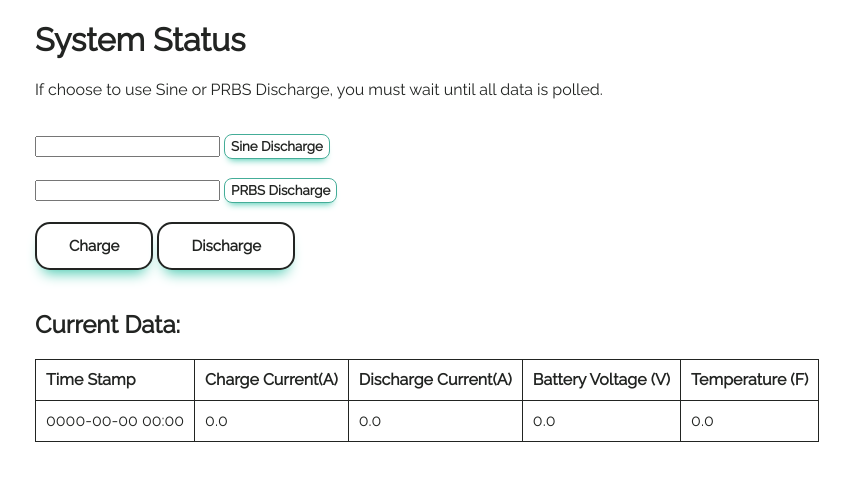
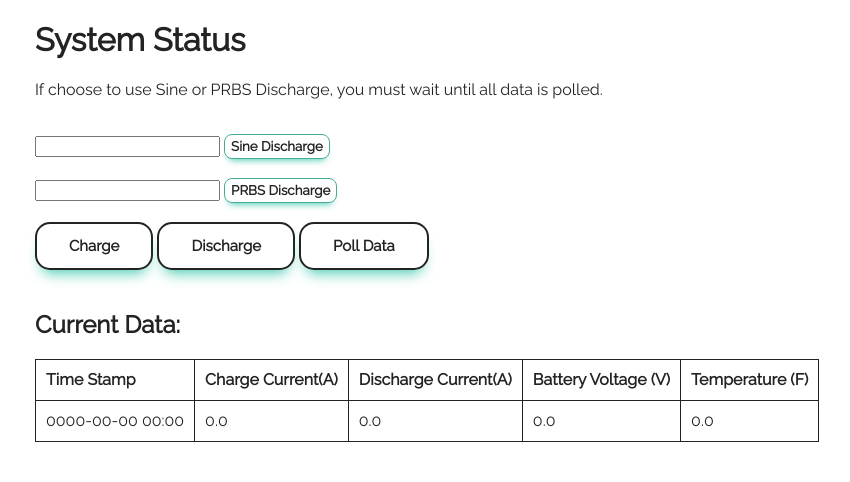
Before and after one commit to hannahjmlee/EmbeddedWebsite, a Flask app: page /data/ in a window 1280 px wide. Shown: the part 48-530 px from the top of the page, without its empty margins (15-865 px from the left). Run offline with Flask 2, Linux system fonts and the light colour scheme; some libraries are stand-ins or nearby versions.

Commit message:
everything's broken

```diff
--- a/data/configuration.txt
+++ b/data/configuration.txt
@@ -1,4 +1,4 @@
-123
+9600
 2.6
 3.8
 20.0
--- a/main.py
+++ b/main.py
@@ -265,24 +265,44 @@ def write_data():
 
 @app.route('/charge_data')
 def charge_data():
-    print("CHARGE DATA")
-    with open("./data/configuration.txt") as f:
-        value_list = f.readlines()
-    baud = int(value_list[0].rstrip())
-    print("BAUD RATE IS:", baud)
+    print("WTF")
+    #with open("./data/configuration.txt") as f:
+    #    value_list = f.readlines()
+    #baud = int(value_list[0].rstrip())
+    #print("Charge, baud rate:", baud)
     #ser = serial.Serial("/dev/ttyUSB0", baud, timeout = 1)
     #sio = io.TextIOWrapper(io.BufferedRWPair(ser, ser))
     #sio.write(str("H"))
     #sio.flush()
+    #print("WTF:")
     #response = sio.readline(15).strip()
-    #print("Sent C: ", response)
+    #sio.flush()
+    #print("charge got", response)
     #ser.close()
-    #open('./data/current_data.txt', 'w').close()
     return "nothing"
 
 @app.route('/discharge_data')
 def discharge_data():
-    print("DISCHARGE DATA")
+    print("WTH:")
+    #with open("./data/configuration.txt") as f:
+    #    value_list = f.readlines()
+    #baud = int(value_list[0].rstrip())
+    #print("Discharge, baud rate:", baud)
+    #ser = serial.Serial("/dev/ttyUSB0", baud, timeout = 1)
+    #sio = io.TextIOWrapper(io.BufferedRWPair(ser, ser))
+    #sio.write(str("D"))
+    #sio.flush()
+    #response = sio.readline(15).strip()
+    #sio.flush()
+    #print("discharge got", response)
+    #ser.close()
+    return "nothing"
+
+
+
+@app.route('/poll_data')
+def poll_data():
+    print("POLL DATA")
     return "nothing"
 
 
--- a/templates/data.html
+++ b/templates/data.html
@@ -32,6 +32,14 @@
                     window.location.reload();
                     return false;
                 });
+
+                $('a#pollData').bind('click', function() {
+                    $.getJSON('/poll_data',
+                        function(data) {
+                        });
+                    window.location.reload();
+                    return false;
+                });
             });
         </script>
     </head>
@@ -59,6 +67,7 @@
         <form>
             <a href=# class="myButton" id=chargeData >Charge</a>
             <a href=# class="myButton" id=dischargeData >Discharge</a>
+            <a href=# class="myButton" id=pollData >Poll Data</a>
         </form>
         <h2>Current Data:</h2>
         <table id="currentData">
```
